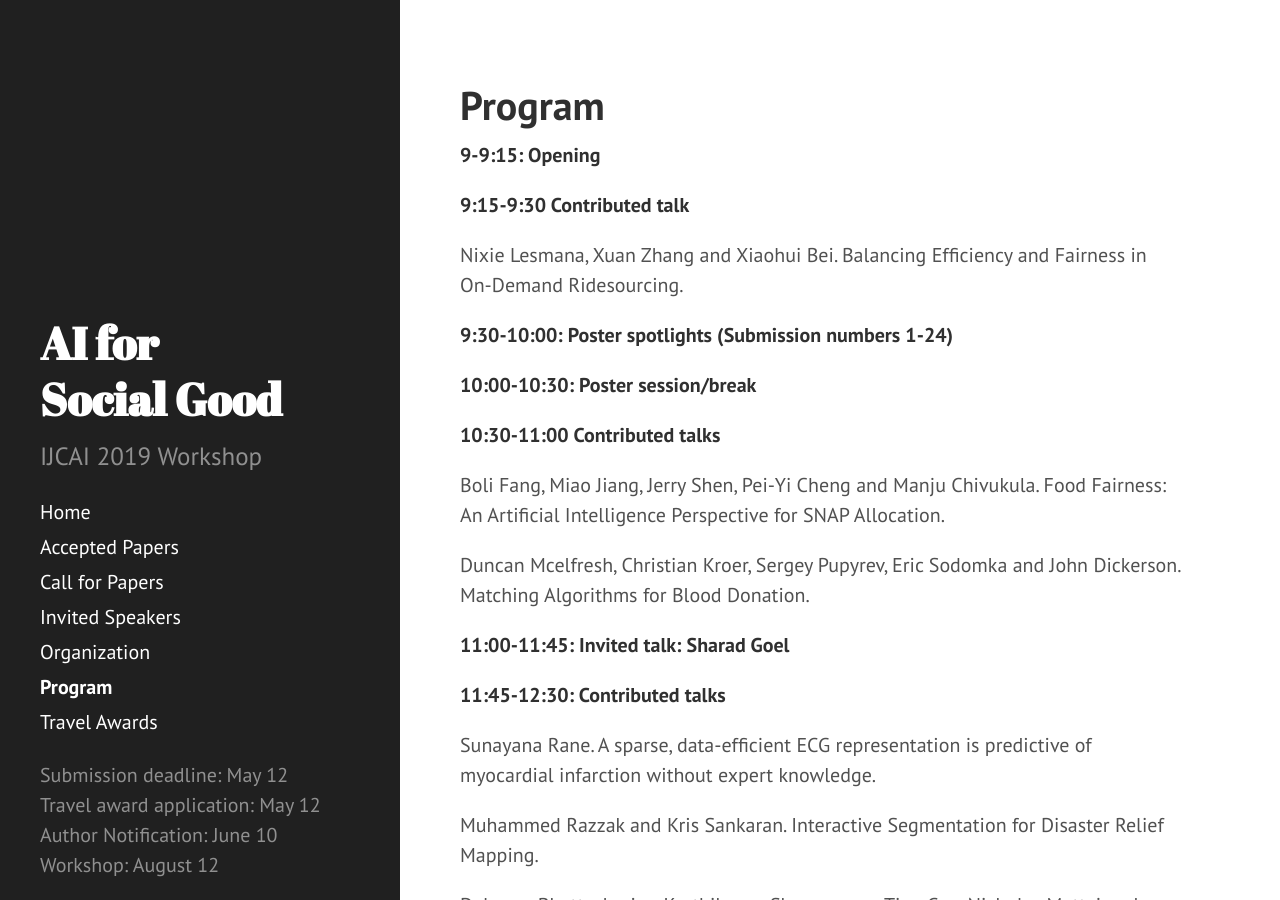
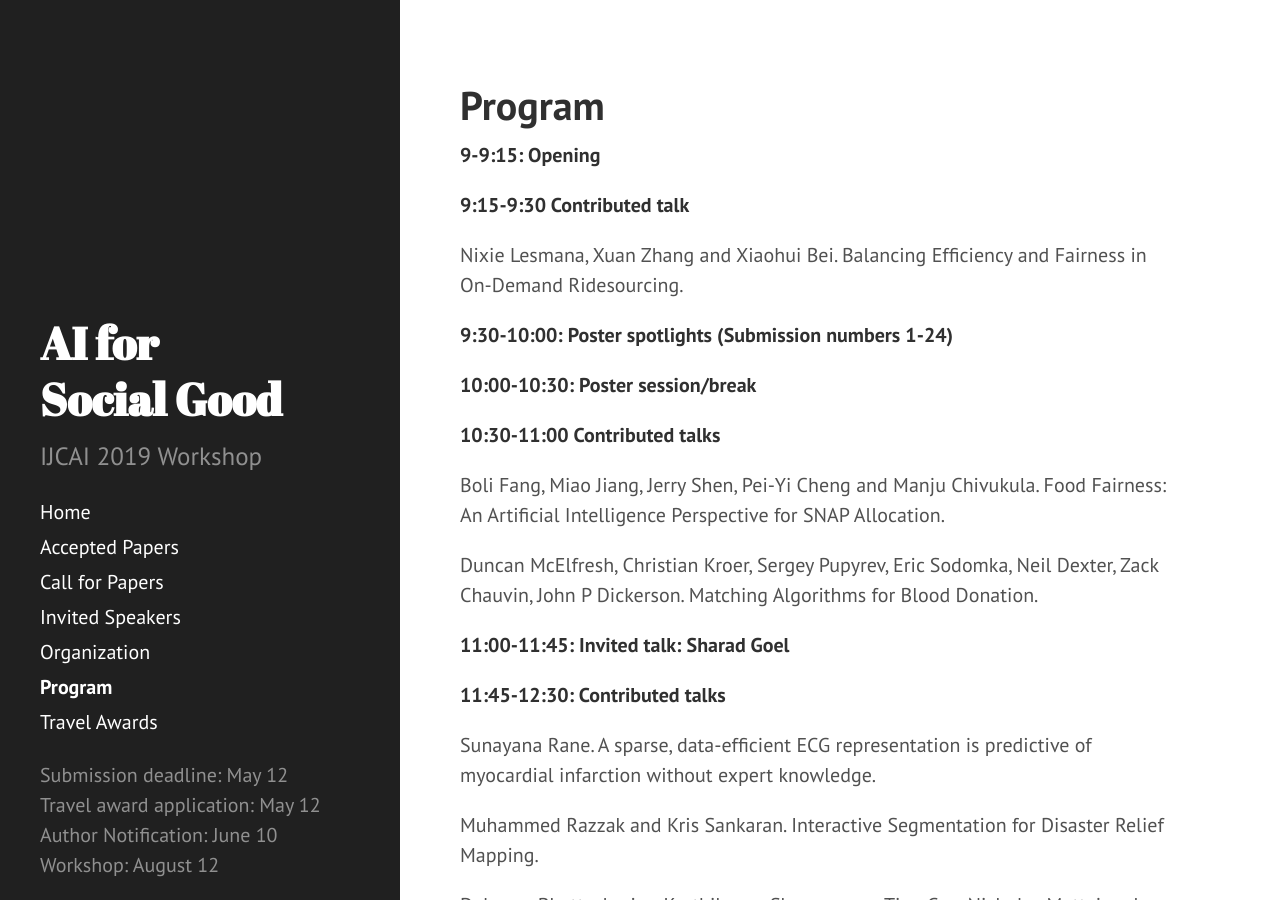
Before and after one commit to slremy/aiforpublichealth.github.io, a Jekyll site: the page built from program.md, in a window 1280 px wide and 900 px high. Built offline with Jekyll 4.4.1, drawn with Linux system fonts in a browser that asks for light colours.

Commit message:
Update program.md

```diff
--- a/program.md
+++ b/program.md
@@ -17,7 +17,7 @@ title: Program
 
   Boli Fang, Miao Jiang, Jerry Shen, Pei-Yi Cheng and Manju Chivukula. Food Fairness: An Artificial Intelligence Perspective for SNAP Allocation.
 
-  Duncan Mcelfresh, Christian Kroer, Sergey Pupyrev, Eric Sodomka and John Dickerson. Matching Algorithms for Blood Donation.
+  Duncan McElfresh, Christian Kroer, Sergey Pupyrev, Eric Sodomka, Neil Dexter, Zack Chauvin, John P Dickerson. Matching Algorithms for Blood Donation.
 
 **11:00-11:45: Invited talk: Sharad Goel**
 
```
